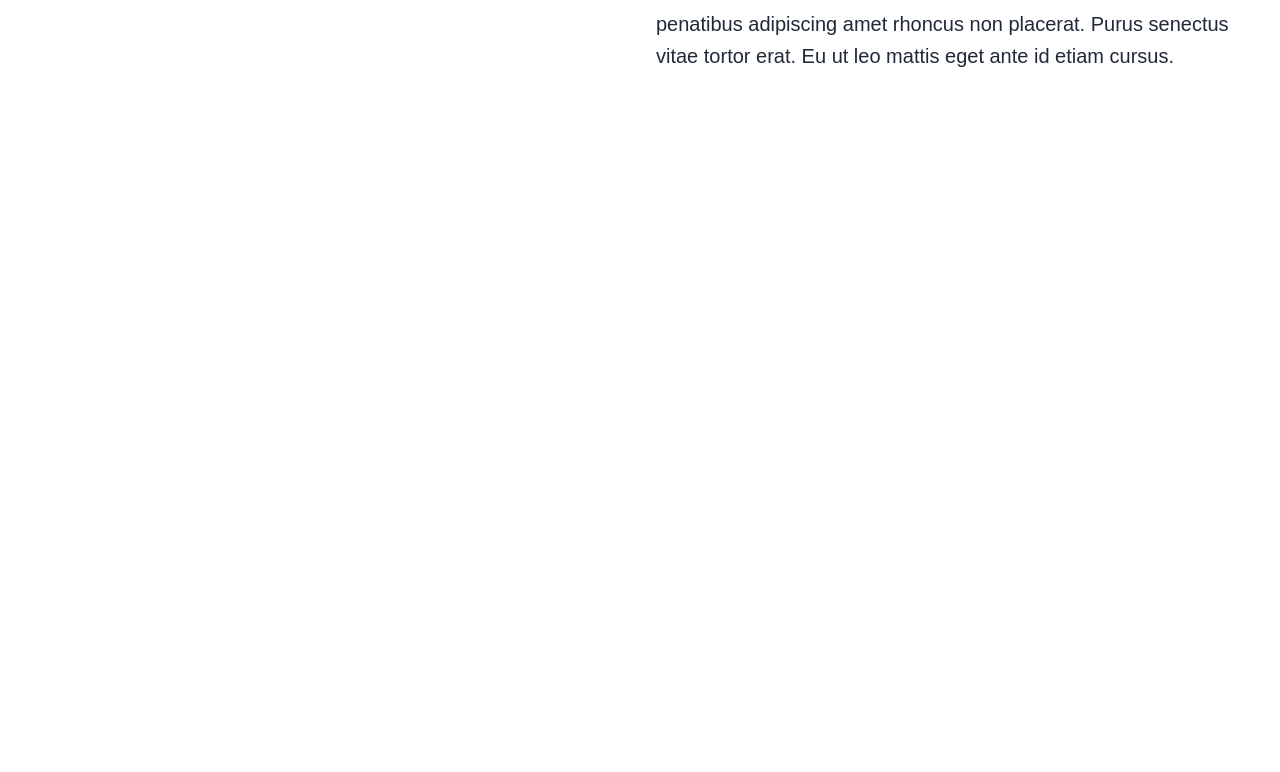
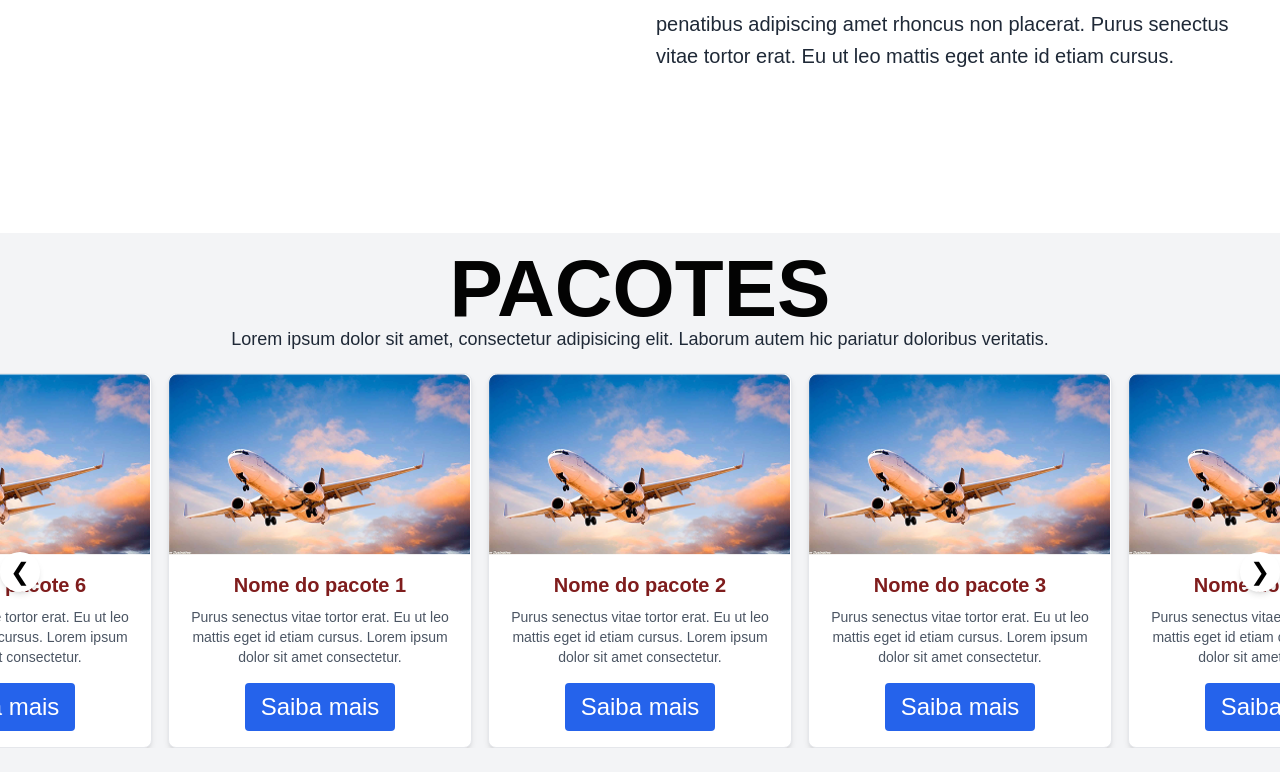
Before and after one commit to FelipeMCavalcante/PersonalLandingPage, a Next.js app: page / in a window 1280 px wide. Shown: the part 1034-1806 px from the top of the page. Before the commit the page ends 1267 px from the top, so only its background shows below. Built offline with nearby package versions, Linux system fonts and the light colour scheme.

Commit message:
Inicio dos pacotes

```diff
--- a/package.json
+++ b/package.json
@@ -12,6 +12,7 @@
     "@headlessui/react": "^2.2.0",
     "@heroicons/react": "^2.2.0",
     "clsx": "^2.1.1",
+    "embla-carousel-react": "^8.5.2",
     "next": "^15.1.7",
     "react": "^19.0.0",
     "react-dom": "^19.0.0",
--- a/src/app/components/Packs.tsx
+++ b/src/app/components/Packs.tsx
@@ -0,0 +1,147 @@
+'use client';
+import useEmblaCarousel from 'embla-carousel-react';
+import { useCallback } from 'react';
+
+interface Slide {
+  src: string;
+  title: string;
+  description: string;
+}
+
+export default function Events() {
+  // Opções de configuração do Embla
+  const OPTIONS = {
+    loop: true,
+    dragFree: true,
+    slidesToScroll: 1,
+    containScroll: 'trimSnaps',
+    breakpoints: {
+      '(min-width: 1024px)': { slidesToScroll: 3 },
+      '(min-width: 768px) and (max-width: 1023px)': { slidesToScroll: 2 },
+      '(max-width: 767px)': { slidesToScroll: 1 },
+    },
+  };
+
+  // Dados de exemplo
+  const slidesData: Slide[] = [
+    {
+      src: '/pack.png',
+      title: 'Nome do pacote 1',
+      description:
+        'Purus senectus vitae tortor erat. Eu ut leo mattis eget id etiam cursus. Lorem ipsum dolor sit amet consectetur.',
+    },
+    {
+      src: '/pack.png',
+      title: 'Nome do pacote 2',
+      description:
+        'Purus senectus vitae tortor erat. Eu ut leo mattis eget id etiam cursus. Lorem ipsum dolor sit amet consectetur.',
+    },
+    {
+      src: '/pack.png',
+      title: 'Nome do pacote 3',
+      description:
+        'Purus senectus vitae tortor erat. Eu ut leo mattis eget id etiam cursus. Lorem ipsum dolor sit amet consectetur.',
+    },
+    {
+      src: '/pack.png',
+      title: 'Nome do pacote 4',
+      description:
+        'Purus senectus vitae tortor erat. Eu ut leo mattis eget id etiam cursus. Lorem ipsum dolor sit amet consectetur.',
+    },
+    {
+      src: '/pack.png',
+      title: 'Nome do pacote 5',
+      description:
+        'Purus senectus vitae tortor erat. Eu ut leo mattis eget id etiam cursus. Lorem ipsum dolor sit amet consectetur.',
+    },
+    {
+      src: '/pack.png',
+      title: 'Nome do pacote 6',
+      description:
+        'Purus senectus vitae tortor erat. Eu ut leo mattis eget id etiam cursus. Lorem ipsum dolor sit amet consectetur.',
+    },
+  ];
+
+  return (
+    <div className='bg-gray-100' id='Events'>
+      <div className='flex justify-center'>
+        <p className='text-[80px] font-bold mt-10 text-[#030303]'>PACOTES</p>
+      </div>
+
+      <div className='text-gray-800 justify-center flex font-medium text-lg p-5 text-center'>
+        <p>
+          Lorem ipsum dolor sit amet, consectetur adipisicing elit. Laborum
+          autem hic pariatur doloribus veritatis.
+        </p>
+      </div>
+
+      {/* Carrossel */}
+      <EmblaCarousel slides={slidesData} options={OPTIONS} />
+    </div>
+  );
+}
+
+// Componente do Carrossel
+function EmblaCarousel({
+  slides,
+  options,
+}: {
+  slides: Slide[];
+  options: Record<string, unknown>;
+}) {
+  const [emblaRef, emblaApi] = useEmblaCarousel(options);
+
+  const scrollPrev = useCallback(() => emblaApi?.scrollPrev(), [emblaApi]);
+  const scrollNext = useCallback(() => emblaApi?.scrollNext(), [emblaApi]);
+
+  return (
+    <section className='overflow-hidden relative pb-6'>
+      {/* Botão "Anterior" */}
+      <button
+        onClick={scrollPrev}
+        className='absolute left-0 top-1/2 transform -translate-y-1/2 text-black w-10 h-10 flex items-center justify-center rounded-full z-10 shadow-md bg-white'
+      >
+        ❮
+      </button>
+
+      {/* Área de slides */}
+      <div className='overflow-hidden w-full' ref={emblaRef}>
+        <div className='flex'>
+          {slides.map((slide, index) => (
+            <div
+              key={index}
+              // Ajuste a largura conforme o layout desejado
+              className='flex-[0_0_80%] md:flex-[0_0_50%] lg:flex-[0_0_25%] px-2'
+            >
+              {/* Card */}
+              <div className='bg-white border rounded-lg shadow-md overflow-hidden'>
+                <img
+                  src={slide.src}
+                  alt={slide.title}
+                  className='w-full h-auto object-cover'
+                />
+                <div className='p-4 text-center'>
+                  <h3 className='text-xl font-bold mb-2'>{slide.title}</h3>
+                  <p className='text-sm text-gray-600 mb-4'>
+                    {slide.description}
+                  </p>
+                  <button className='bg-blue-600 text-white px-4 py-2 rounded hover:bg-blue-700'>
+                    Saiba mais
+                  </button>
+                </div>
+              </div>
+            </div>
+          ))}
+        </div>
+      </div>
+
+      {/* Botão "Próximo" */}
+      <button
+        onClick={scrollNext}
+        className='absolute right-0 top-1/2 transform -translate-y-1/2 text-black w-10 h-10 flex items-center justify-center rounded-full z-10 shadow-md bg-white'
+      >
+        ❯
+      </button>
+    </section>
+  );
+}
--- a/src/app/page.tsx
+++ b/src/app/page.tsx
@@ -4,7 +4,7 @@
 import Contra from '@/app/components/Contra';
 import Header from '@/app/components/Header';
 import Hero from '@/app/components/Hero';
-// import Insta from '@/app/components/Insta';
+import Packs from '@/app/components/Packs';
 // import Contact from '@/app/components/Contact';
 // import Projects from '@/app/components/Projects';
 import Us from '@/app/components/Us';
@@ -17,7 +17,7 @@ export default function Home() {
       <Contra />
       <Us />
       {/* <Services /> */}
-      {/* <Packs /> */}
+      <Packs />
       {/* <Forms /> */}
       {/* <Depoimentos /> */}
       {/* <Duvidas /> */}
```
Also changed, not shown: public/pack.png (added), 1 other file (tests, documents, lock files or other folders).
